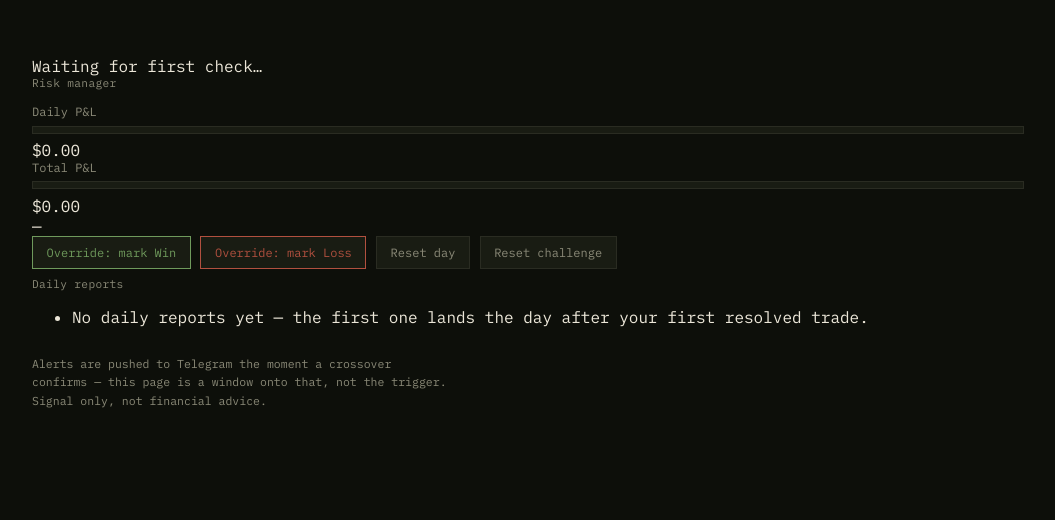
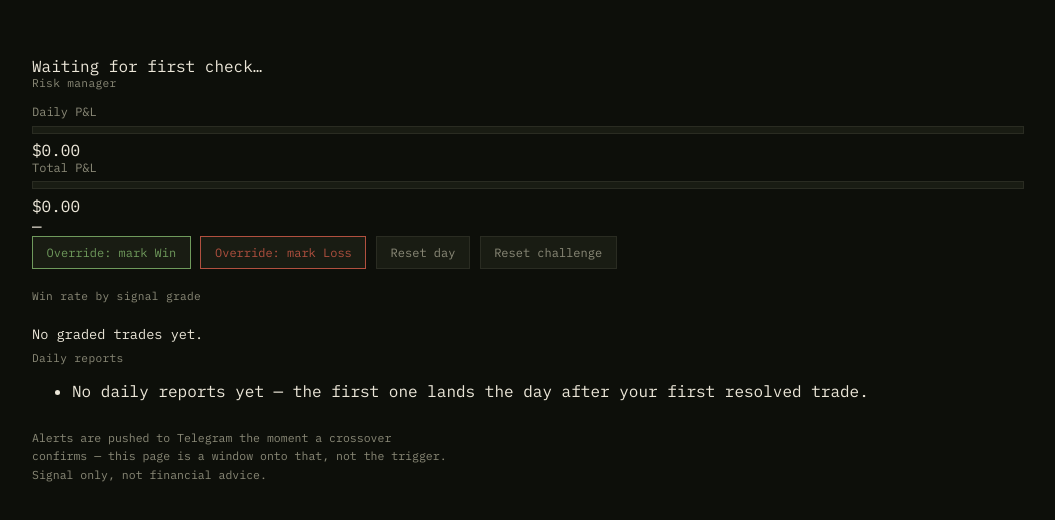
Before and after one commit to rashxiel-dev/xauusd-signal-desk, a website: page public/index.html in a window 1280 px wide. Shown: the part 1896-2416 px from the top of the page, without its empty margins (112-1167 px from the left). Before the commit the page ends 2354 px from the top, so only its background shows below. Drawn offline with Linux system fonts and the light colour scheme; no server answers; a script that the page names is missing.

Commit message:
Update index.html

```diff
--- a/public/index.html
+++ b/public/index.html
@@ -169,6 +169,9 @@
         <button class="riskbtn riskbtn--ghost" id="btn-reset-challenge">Reset challenge</button>
       </div>
 
+      <div class="panel__label" style="margin-top:1.25rem;">Win rate by signal grade</div>
+      <ul class="risklog" id="grade-stats"><li>No graded trades yet.</li></ul>
+
       <ul class="risklog" id="risk-log"></ul>
     </section>
 
```
